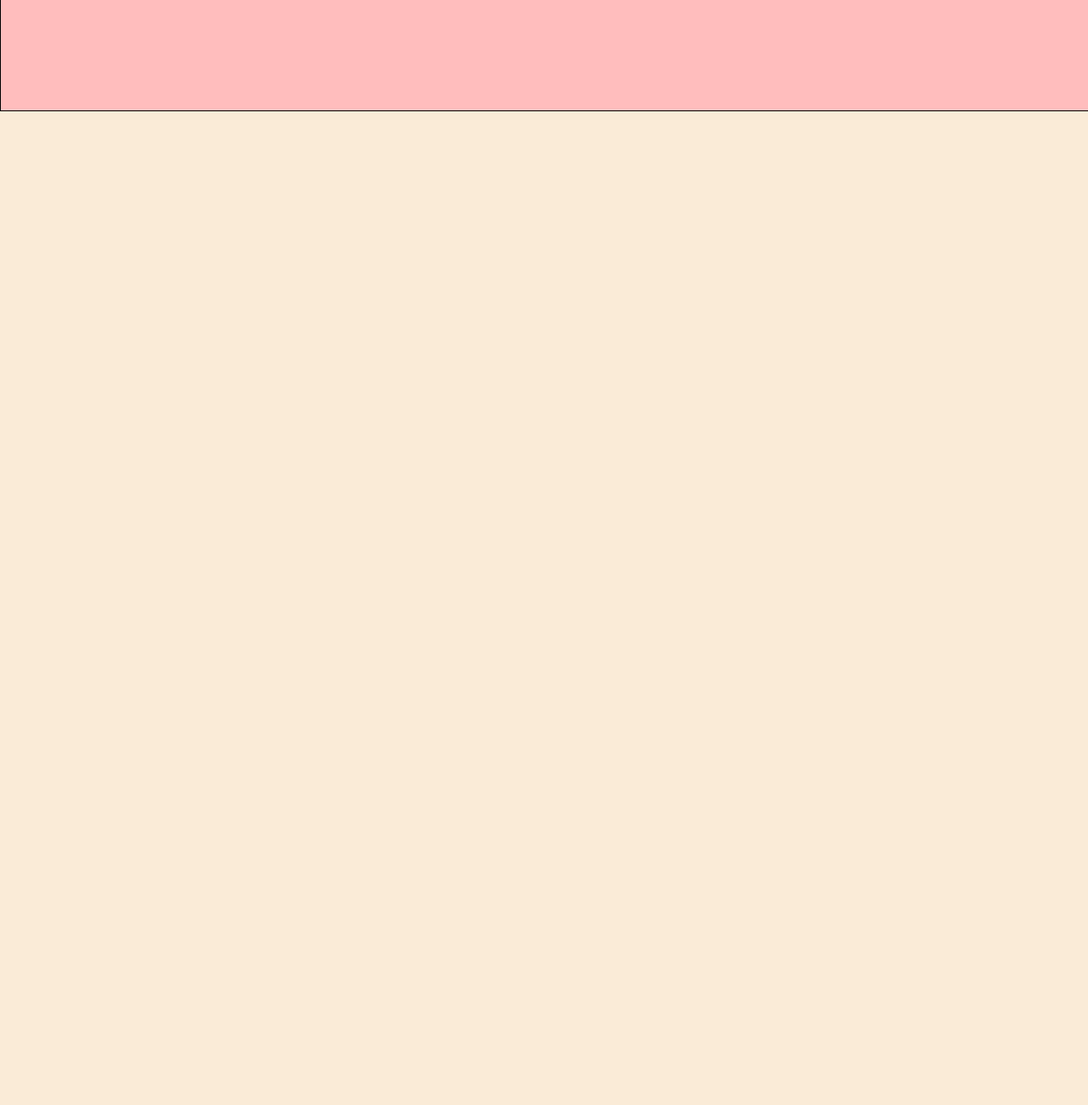
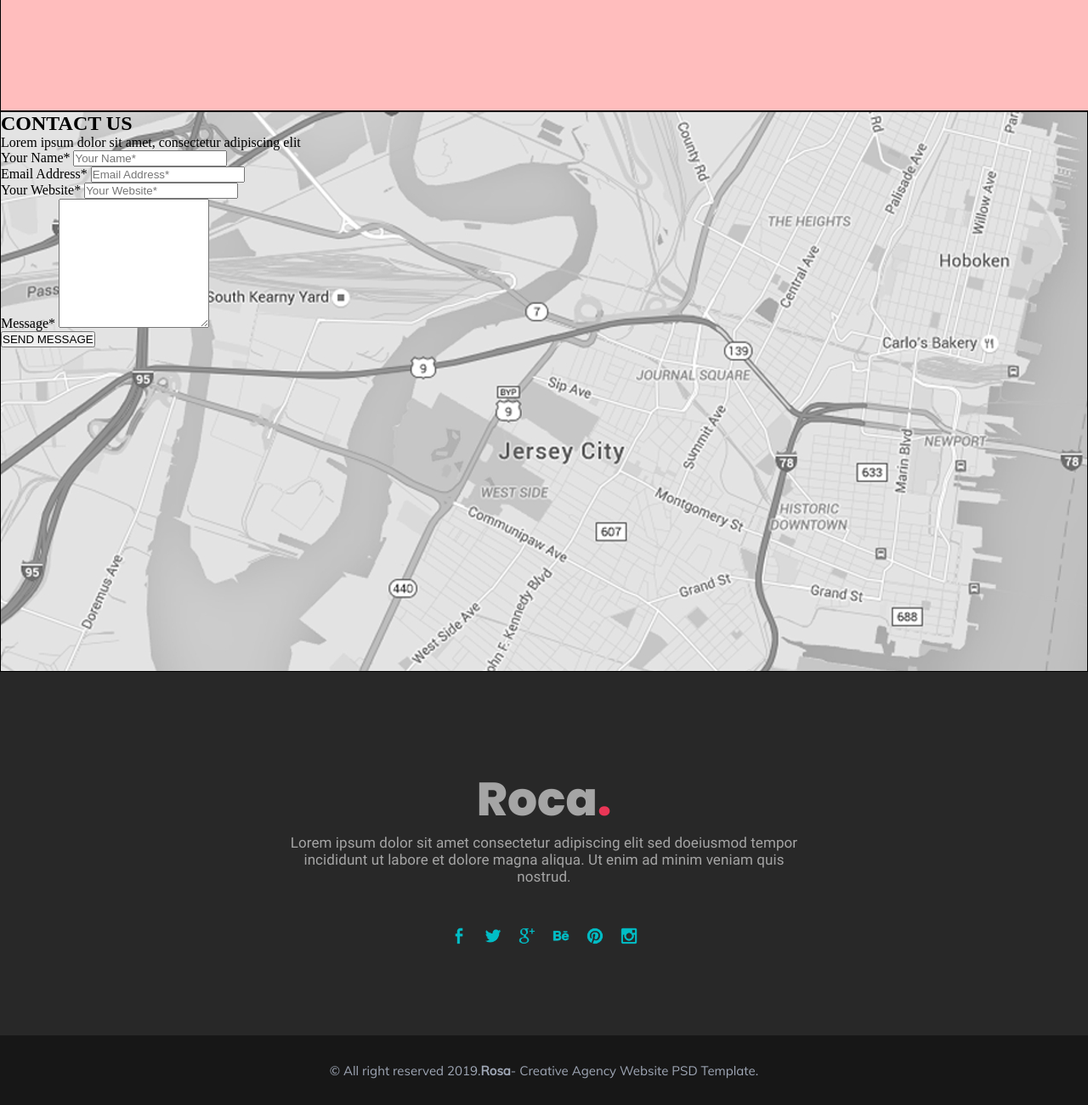
Before and after one commit to PaataSet/Final_Project, a plain HTML site: page index.html in a window 1280 px wide. Shown: the part 7060-8361 px from the top of the page at 85% size. Before the commit the page ends 7191 px from the top, so only its background shows below. Drawn offline with Linux system fonts and the light colour scheme.

Commit message:
add footer

```diff
--- a/index.html
+++ b/index.html
@@ -326,8 +326,76 @@
         </div>
       </div>
     </section>
-    <section class="section9"></section>
-    <section class="section10"></section>
+    <section class="section9">
+      <h1>CONTACT US</h1>
+      <p>Lorem ipsum dolor sit amet, consectetur adipiscing elit</p>
+      <form action="#">
+        <div>
+          <label for="Name">Your Name*</label>
+          <input type="text" id="Name" required placeholder="Your Name*" />
+        </div>
+        <div>
+          <label for="email">Email Address*</label>
+          <input
+            type="email"
+            id="email"
+            name="email"
+            required
+            placeholder="Email Address*"
+          />
+        </div>
+        <div>
+          <label for="website">Your Website*</label>
+          <input
+            type="website"
+            id="website"
+            name="website"
+            required
+            placeholder="Your Website*"
+          />
+        </div>
+        <div>
+          <label for="message">Message*</label>
+          <textarea
+            name="message"
+            required
+            placeholder="Your Name*"
+            id="message"
+            cols="20"
+            rows="10"
+          >
+          </textarea>
+        </div>
+        <div class="PS-button">
+          <button type="submit">SEND MESSAGE</button>
+        </div>
+      </form>
+    </section>
+
+    <footer>
+      <div class="footer-div">
+        <div>
+          <div class="footer-Roca">Roca<span>.</span></div>
+        </div>
+        <div class="footer-text">
+          Lorem ipsum dolor sit amet consectetur adipiscing elit sed doeiusmod
+          tempor incididunt ut labore et dolore magna aliqua. Ut enim ad minim
+          veniam quis nostrud.
+        </div>
+        <div class="footer-social-media">
+          <img src="src/images/f.png" alt="facebook" />
+          <img src="src/images/t.png" alt="twitter" />
+          <img src="src/images/g+.png" alt="google+" />
+          <img src="src/images/Be.png" alt="Berilium" />
+          <img src="src/images/p.png" alt="pinterest" />
+          <img src="src/images/i.png" alt="instagram" />
+        </div>
+      </div>
+      <div class="all-rights">
+        © All right reserved 2019. <strong>Rosa</strong> - Creative Agency
+        Website PSD Template.
+      </div>
+    </footer>
 
     <script src="./src/js/app.js"></script>
   </body>
--- a/src/css/styles.css
+++ b/src/css/styles.css
@@ -637,3 +637,61 @@ body {
   border: solid black 1px;
   background: #15263e 0% 0% no-repeat padding-box;
 }
+
+.section9 {
+  border: solid black 1px;
+  height: 660px;
+  background-image: url(/src/images/map.jpg);
+}
+
+.footer-div {
+  display: flex;
+  flex-direction: column;
+  align-items: center;
+  justify-content: center;
+  background-color: #282828;
+  height: 428px;
+  color: #a5a5a5;
+}
+
+.footer-Roca {
+  font-family: poppins;
+  font-weight: bolder;
+  font-size: 55px;
+}
+
+.footer-Roca > span {
+  font-family: poppins;
+  font-weight: bolder;
+  font-size: 55px;
+  color: #e93656;
+}
+
+.footer-text {
+  width: 613px;
+  font-family: roboto;
+  font-size: 17px;
+  letter-spacing: 0.09px;
+  text-align: center;
+}
+
+.footer-social-media {
+  margin-top: 50px;
+  display: flex;
+  gap: 20px;
+}
+
+.footer-social-media > img {
+  height: 20px;
+}
+
+.all-rights {
+  display: flex;
+  background-color: #171717;
+  height: 82px;
+  color: #a0a8b7;
+  font-family: muli;
+  font-size: 15px;
+  align-items: center;
+  justify-content: center;
+}
```
Also changed, not shown: src/images/Be.png (added), src/images/f.png (added), src/images/g+.png (added), src/images/i.png (added), src/images/p.png (added), src/images/t.png (added).
